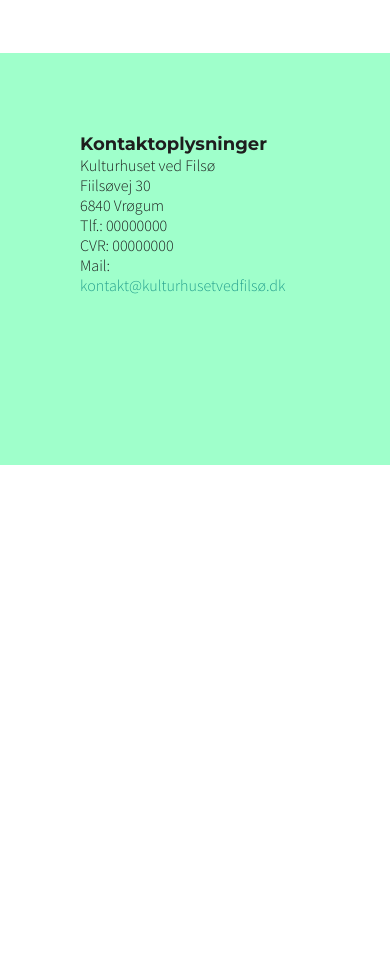
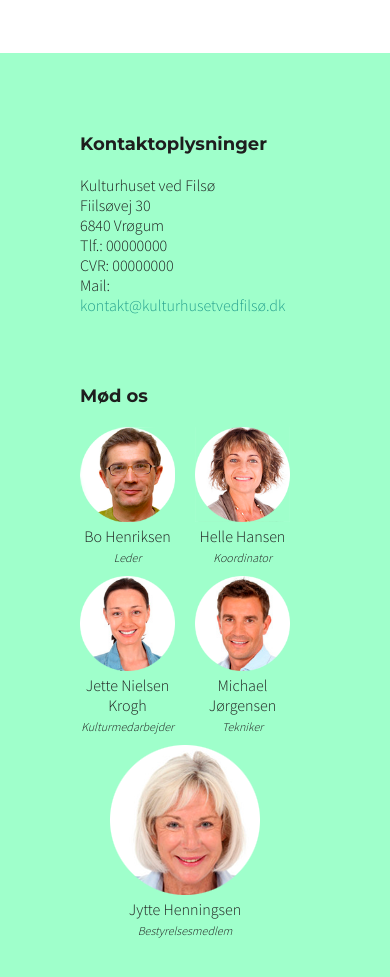
Before and after one commit to ninabergchristensen/kulturhus, a plain HTML site: page arrangementer.html in a window 390 px wide. Shown: the part 8580-9557 px from the top of the page. Before the commit the page ends 9045 px from the top, so only its background shows below. Drawn offline with Linux system fonts and the light colour scheme.

Commit message:
Fixed footer responsiveness

```diff
--- a/arrangementer.html
+++ b/arrangementer.html
@@ -101,46 +101,32 @@
 		</main>
 		<footer>
 			<div class="flex">
-			  <div class="flex">
 			  	<div id="kontakt">
 			    	<h6>Kontaktoplysninger</h6>
 			    	<p>Kulturhuset ved Filsø<br>Fiilsøvej 30<br>6840 Vrøgum<br>Tlf.: 00000000<br>CVR: 00000000<br>Mail: <a href="mailto:kontakt@kulturhusetvedfilsø.dk">kontakt@kulturhusetvedfilsø.dk</a></p>
 			  	</div>
-			  </div>
 			  	<div id="os">
-			    <div class="flex">
-						<div>
 			  		<h6>Mød os</h6>
+				    <div class="personer-flex">
+				      	<div class="person">
+				          	<img src="assets/img/moed-os_1.png" alt="Billede af Bo Henriksen">
+				          	<p>Bo Henriksen<br><i>Leder</i></p>
 				      	</div>
 				      	<div class="person">
-			        <div>
-			          <img src="assets/img/moed-os_1.png" alt="Billede af Bo Henriksen" style="width:100%">
-			          <p>Bo Henriksen<br><i>Leder</i></p>
-			        </div>
+				          	<img src="assets/img/moed-os_2.png" alt="Billede af Helle Hansen">
+				          	<p>Helle Hansen<br><i>Koordinator</i></p>
 				      	</div>
 				      	<div class="person">
-			        <div>
-			          <img src="assets/img/moed-os_2.png" alt="Billede af Helle Hansen" style="width:100%">
-			          <p>Helle Hansen<br><i>Koordinator</i></p>
-			        </div>
+				          	<img src="assets/img/moed-os_3.png" alt="Billede af Jette Nielsen Krogh">
+				          	<p>Jette Nielsen Krogh<br><i>Kulturmedarbejder</i></p>
 				      	</div>
 				      	<div class="person">
-			        <div>
-			          <img src="assets/img/moed-os_3.png" alt="Billede af Jette Nielsen Krogh" style="width:100%">
-			          <p>Jette Nielsen Krogh<br><i>Kulturmedarbejder</i></p>
-			        </div>
+				          	<img src="assets/img/moed-os_4.png" alt="Billede af Michael Jørgense">
+				          	<p>Michael Jørgensen<br><i>Tekniker</i></p>
 				      	</div>
 				      	<div class="person">
-			        <div>
-			          <img src="assets/img/moed-os_4.png" alt="Billede af Michael Jørgense" style="width:100%">
-			          <p>Michael Jørgensen<br><i>Tekniker</i></p>
-			        </div>
-			      </div>
-			      <div class="person">
-			        <div>
-			          <img src="assets/img/moed-os_5.png" alt="Billede af Jytte Henningsen" style="width:100%">
+				          	<img src="assets/img/moed-os_5.png" alt="Billede af Jytte Henningsen">
 				          	<p>Jytte Henningsen<br><i>Bestyrelsesmedlem</i></p>
-			        </div>
 				      	</div>
 				    </div>
 			  </div>
--- a/assets/styles.css
+++ b/assets/styles.css
@@ -942,18 +942,38 @@ footer {
 }
 
 #kontakt {
-	float: left;
 	padding-right: 80px;
 }
 
+#kontakt p {
+	margin-top: 20px;
+}
+
 #os {
-	float: left;
+	flex-grow: 4;
+}
+
+.personer-flex {
+	display: flex;
+	flex-wrap: wrap;
+	justify-content: space-between;
+	max-width: 100%;
+	margin-top: 20px;
 }
 
 .person {
 	text-align: center;
-	display: inline-flex;
-	padding-right: 20px;
+	flex-basis: 12%;
+	flex-grow: 1;
+	margin-right: 20px;
+}
+
+.person p {
+	font-size: 16px;
+}
+
+.person p i {
+	font-size: 12px;
 }
 
 /* ------------------------------------------------------------
@@ -1041,14 +1061,14 @@ footer.flex>div {
    Responsive / Small screen
 -------------------------------------------------------------*/
 
-@media only screen and (max-width: 768px) {
+@media only screen and (max-width: 800px) {
 	.flex, .eventholder {
 		flex-wrap: wrap;
 		margin-bottom: 0px;
 		margin-top: 40px;
 	}
 
-	.flex>div, .flex>div:last-child, .eventholder>div, .eventholder>div:nth-child(3n+0) {
+	.flex>div, .eventholder>div {
 		margin: 0px 0px 60px 0px;
 		min-width: 100%;
 	}
@@ -1058,6 +1078,6 @@ footer.flex>div {
 	}
 
 	#os {
-		display: none;
+		displday: none;
 	}
 }
```
Also changed, not shown: index.html (+11 -25 lines), omvroegum.html (+11 -26 lines), visarrangement.html (+11 -25 lines). Lines whose indentation alone changed are shown as unchanged.
